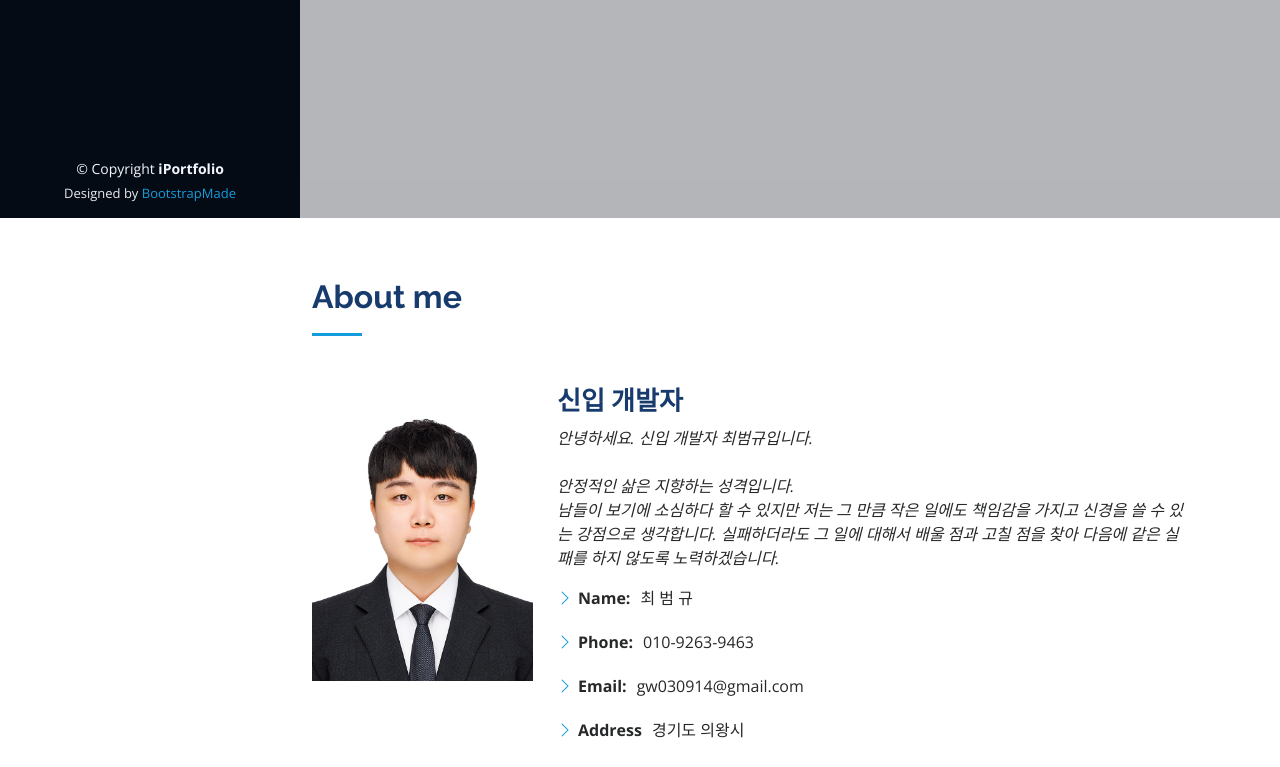
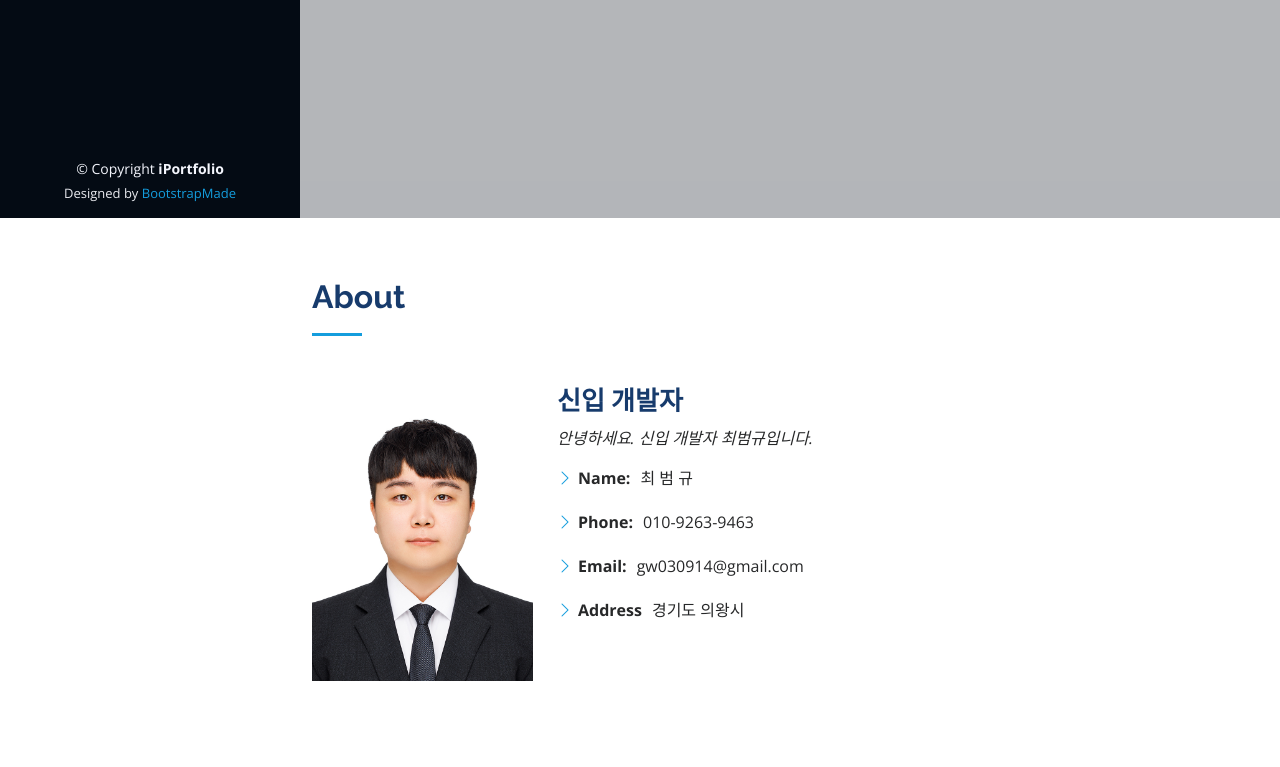
Before and after one commit to BeomKyu/BeonKyu_Portfolio, a plain HTML site: page index.html in a window 1280 px wide. Shown: the part 582-1349 px from the top of the page. Drawn offline with nearby package versions, Linux system fonts and the light colour scheme.

Commit message:
remove about description

```diff
--- a/index.html
+++ b/index.html
@@ -85,7 +85,7 @@
       <div class="container">
 
         <div class="section-title">
-          <h2>About me</h2>
+          <h2>About</h2>
           <p></p>
         </div>
 
@@ -97,9 +97,9 @@
             <h3>신입 개발자</h3>
             <p class="fst-italic">
               안녕하세요. 신입 개발자 최범규입니다.
-              <br><br>안정적인 삶은 지향하는 성격입니다.
+<!--               <br><br>안정적인 삶은 지향하는 성격입니다.
               <br>남들이 보기에 소심하다 할 수 있지만 저는 그 만큼 작은 일에도 책임감을 가지고 신경을 쓸 수 있는 강점으로 생각합니다.
-              실패하더라도 그 일에 대해서 배울 점과 고칠 점을 찾아 다음에 같은 실패를 하지 않도록 노력하겠습니다.
+              실패하더라도 그 일에 대해서 배울 점과 고칠 점을 찾아 다음에 같은 실패를 하지 않도록 노력하겠습니다. -->
             </p>
             <div class="row">
               <div class="col-lg-6">
```
